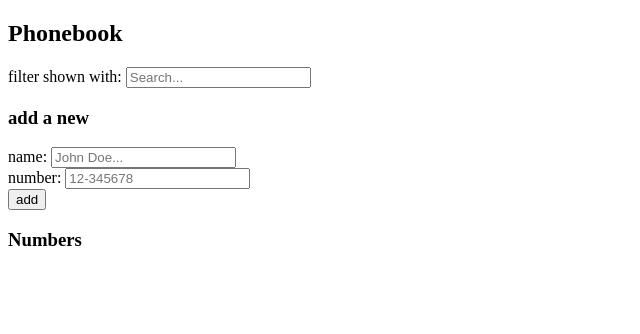
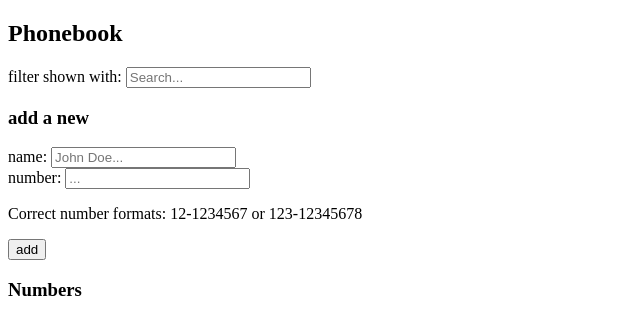
Before and after one commit to mrkgbr/fullstackopen, a React (Create React App) app in the folder part2/phonebook/: page / in a window 1280 px wide. Shown: the top 334 px of the page, without its empty margins (0-640 px from the left). Built offline with nearby package versions, Linux system fonts and the light colour scheme; no server answers.

Commit message:
added number format feedback

```diff
--- a/part2/phonebook/src/components/Form.js
+++ b/part2/phonebook/src/components/Form.js
@@ -23,9 +23,10 @@ const Form = ({
         <Input
           value={newNumber}
           type={"text"}
-          placeholder={"12-345678"}
+          placeholder={"..."}
           handleChange={handleNumberChange}
         />
+        <p>Correct number formats: 12-1234567 or 123-12345678</p>
       </div>
       <div>
         <button type="submit">add</button>
```
